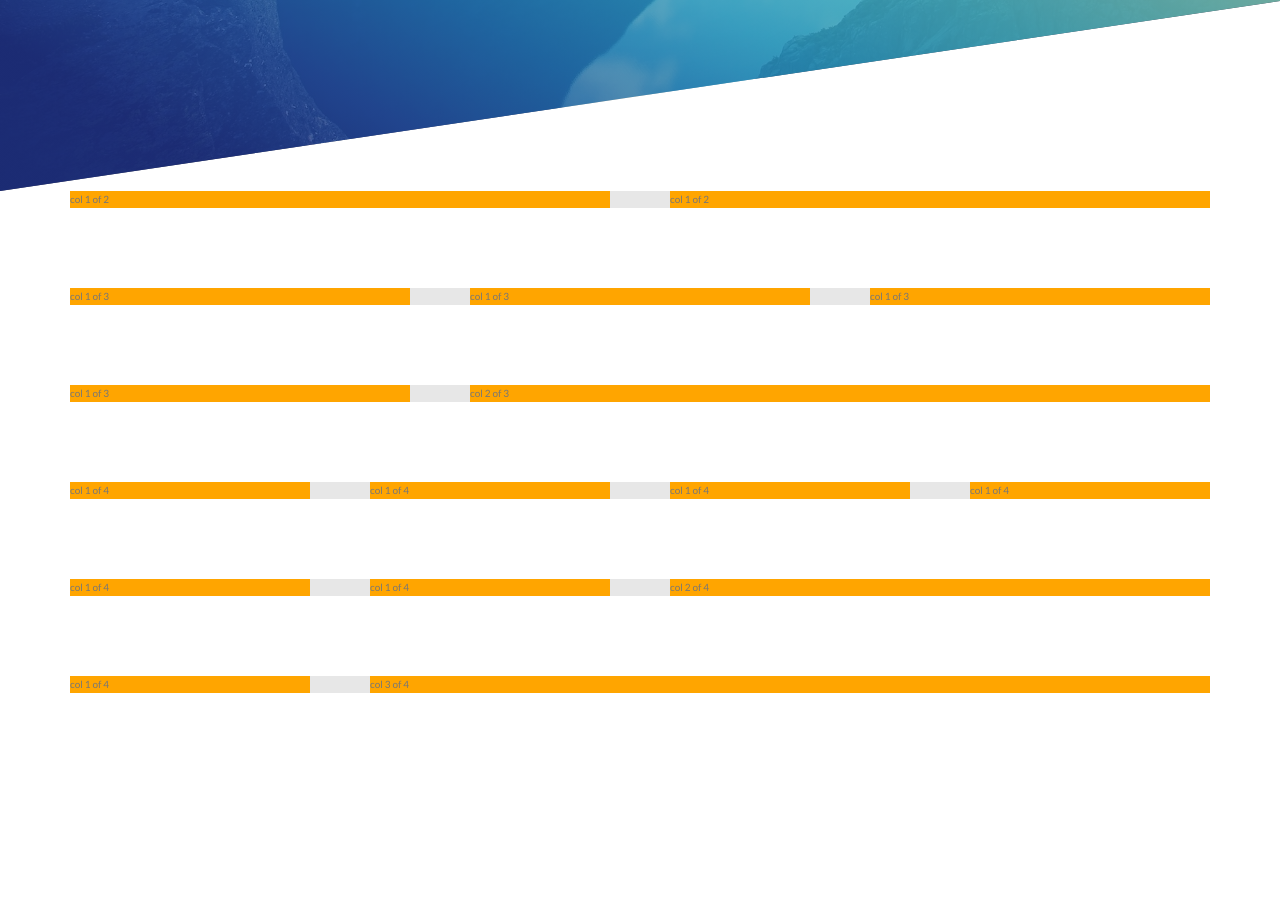
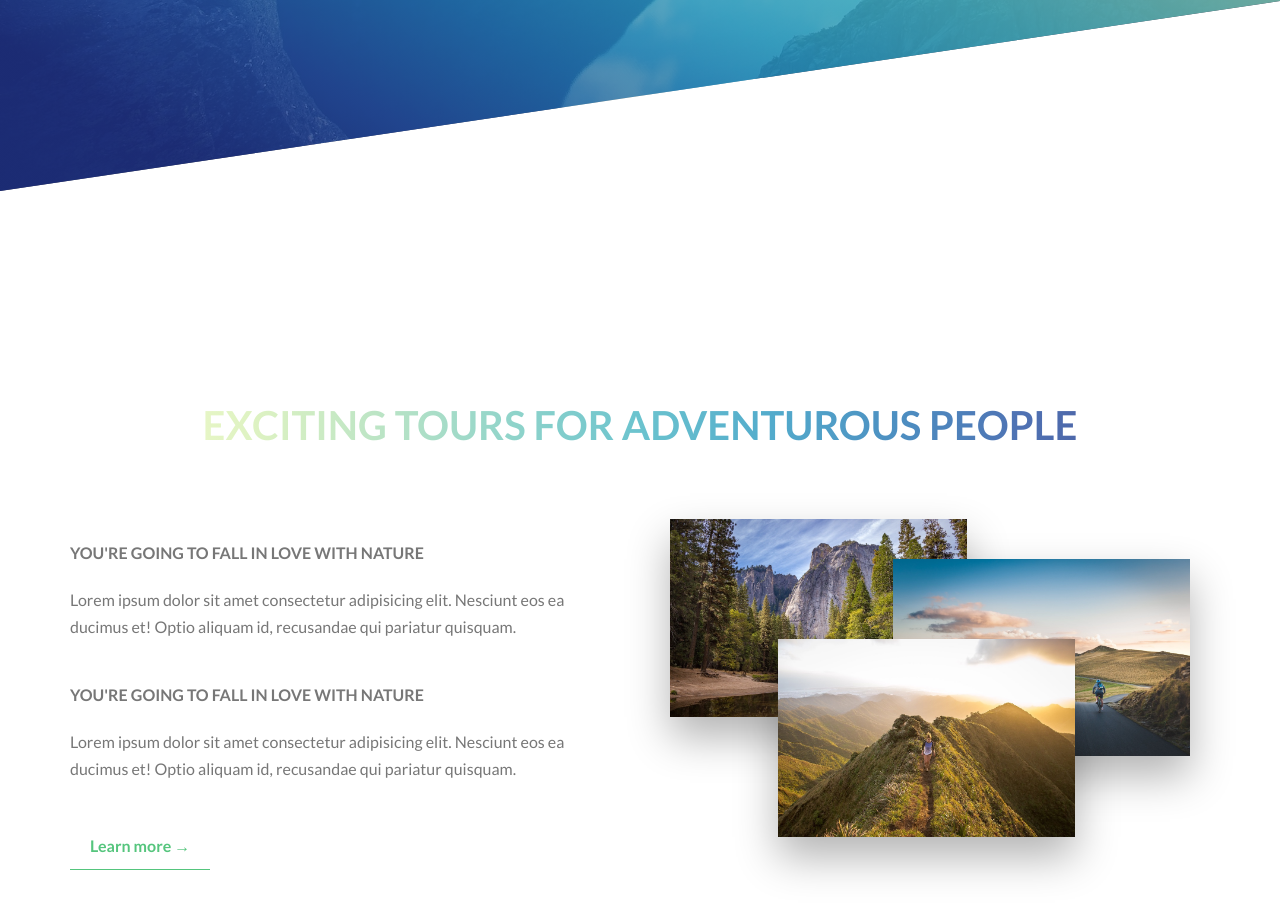
Before and after one commit to CakRosed/CakRosed.github.io, a website: page index.html in a window 1280 px wide. Shown: the part 569-1484 px from the top of the page. Before the commit the page ends 1342 px from the top, so only its background shows below. Drawn offline with Linux system fonts and the light colour scheme.

Commit message:
section about

```diff
--- a/catatanku.txt
+++ b/catatanku.txt
@@ -17,3 +17,6 @@ CATATANKU
 1.  ketika error ketika compile node-sass:
     -perhatikan report error dan cari line pada baris code yang disebutkan,
      karna terdapat error dari file tersebut sehingga tidak bisa di compile.
+
+2.  ketika nesting css tidak berhasil maka cek induk dari nesting tersebut,
+    barangkali masih belum dinestingkan dari induknya induk
--- a/index.html
+++ b/index.html
@@ -23,7 +23,31 @@
         </div>
     </header>
 
-    <section class="section-grid">
+    <main>
+        <section class="section-about">
+            <div class="text-center m-btm-lg">
+                <h2 class="header__kedua">Exciting tours for adventurous people</h2>
+            </div>
+            <div class="row">
+                    <div class="col-1-of-2">
+                        <h3 class="header__ketiga m-btm-sm">You're going to fall in love with nature</h3>
+                        <p class="paragraph">Lorem ipsum dolor sit amet consectetur adipisicing elit. Nesciunt eos ea ducimus et! Optio aliquam id, recusandae qui pariatur quisquam.</p>
+                        <h3 class="header__ketiga m-btm-sm">You're going to fall in love with nature</h3>
+                        <p class="paragraph">Lorem ipsum dolor sit amet consectetur adipisicing elit. Nesciunt eos ea ducimus et! Optio aliquam id, recusandae qui pariatur quisquam.</p>
+                        <a href="#" class="btn--text">Learn more &rarr;</a>
+                    </div>
+                    <div class="col-1-of-2">
+                        <div class="composition">
+                            <img src="img/nat-1-large.jpg" alt="photo1" class="composition__photo composition__photo--1">
+                            <img src="img/nat-2-large.jpg" alt="photo2" class="composition__photo composition__photo--2">
+                            <img src="img/nat-3-large.jpg" alt="photo3" class="composition__photo composition__photo--3">
+                        </div>
+                    </div>
+            </div>
+        </section>
+    </main>
+
+    <!-- <section class="section-grid">
         <div class="row">
             <div class="col-1-of-2">col 1 of 2</div>
             <div class="col-1-of-2">col 1 of 2</div>
@@ -52,7 +76,7 @@
             <div class="col-1-of-4">col 1 of 4</div>
             <div class="col-3-of-4">col 3 of 4</div>
         </div>
-    </section>
+    </section> -->
 
 </body>
 </html>
--- a/sass/abstract/_variables.scss
+++ b/sass/abstract/_variables.scss
@@ -12,6 +12,8 @@ $warna-text: #777;
 $warna-putih: #fff;
 $warna-hitam: #000;
 
+$green-gradient: linear-gradient(to right,rgba(255, 255, 217, 0.81), rgba(239, 249, 189, 0.8), rgba(213, 239, 179, 0.8), rgba(169, 221, 183, 0.8), rgba(116, 201, 189, 0.8), rgba(70, 180, 194, 0.8), rgba(40, 151, 191, 0.8), rgba(32, 115, 178, 0.8), rgba(35, 78, 160, 0.8), rgba(29, 49, 133, 0.8), rgba(29, 49, 133, 0.8) );
+
 // grid
 $panjang-grid: 114rem;
 $margin-vertikal:8rem;
--- a/sass/base/_typography.scss
+++ b/sass/base/_typography.scss
@@ -32,3 +32,24 @@ body{
         animation-duration: 2s;
     }
 }
+
+.header__kedua{
+    font-size: 4rem;
+    text-transform: uppercase;
+    background: $green-gradient;
+    background-clip: text;
+    -webkit-background-clip: text;
+    color: transparent;
+}
+
+.header__ketiga{
+    font-size: 1.6rem;
+    text-transform: uppercase;
+}
+
+.paragraph{
+    font-size: 1.6rem;
+    &:not(:last-child){
+        margin-bottom: 4rem;
+    }
+}
--- /dev/null
+++ b/sass/base/_utilities.scss
@@ -0,0 +1,13 @@
+.text-center{
+    text-align: center;
+}
+
+.m-btm-lg{
+    margin-bottom: 8rem;
+}
+.m-btm-md{
+    margin-bottom: 4rem;
+}
+.m-btm-sm{
+    margin-bottom: 2rem;
+}
--- a/sass/components/_button.scss
+++ b/sass/components/_button.scss
@@ -43,4 +43,24 @@
         background: #fff;
         color: #777;
     }
+    &--text{
+        font-size: 1.6rem;
+        text-decoration: none;
+        color: $medium-green;
+        display: inline-block;
+        padding: 1rem 2rem;
+        border-bottom: 1px solid $medium-green;
+        font-weight: 600;
+        transition: all .3s;
+        &:hover{
+            transform: translateY(-3px);
+            color: $warna-putih;
+            background-color: $medium-green;
+            box-shadow: 0 1rem 2rem rgba(0, 0, 0, .3);
+        }
+        &:active{
+            transform: translateY(-1px);
+            box-shadow: 0 .5rem 1rem rgba(0, 0, 0, .3);
+        }
+    }
 }
--- /dev/null
+++ b/sass/components/_composition.scss
@@ -0,0 +1,33 @@
+.composition{
+    position: relative;
+
+    &__photo{
+        width: 55%;
+        box-shadow: 0 2rem 4rem rgba($warna-hitam, .3);
+        position: absolute;
+        transition: all .2s;
+        &:hover{
+            transform: scale(1.2);
+            // outline: 1.5rem solid $medium-green;
+            // outline-offset: 2rem;
+            z-index: 10;
+        }
+        &--1{
+            top: -2rem;
+            left: 0;
+        }
+        &--2{
+            right: 2rem;
+            top: 2rem;
+        }
+        &--3{
+            top: 10rem;
+            left: 20%;
+        }
+    }
+
+    &:hover &__photo:not(:hover){
+        transform: scale(.9);
+        box-shadow: 0 1rem 2.5rem rgba($warna-hitam, .3);
+    }
+}
--- a/sass/layout/_grid.scss
+++ b/sass/layout/_grid.scss
@@ -1,13 +1,11 @@
 .row{
     width: $panjang-grid;
     margin: 0 auto;
-    background: #e7e7e7;
     margin-bottom: $margin-vertikal;
     @include clearfix;
 
     [class^="col-"]{
         float: left;
-        background: orange;
         &:not(:last-child){
             margin-right: $margin-horizontal;
         }
--- a/sass/main.scss
+++ b/sass/main.scss
@@ -2,7 +2,10 @@
 @import "abstract/mixin";
 @import "base/animation";
 @import "base/base";
+@import "base/utilities";
 @import "base/typography";
 @import "components/button";
+@import "components/composition";
 @import "layout/header";
 @import "layout/grid";
+@import "pages/home"
--- /dev/null
+++ b/sass/pages/_home.scss
@@ -0,0 +1,3 @@
+.section-about{
+    padding: 20rem 0;
+}
```
Also changed, not shown: css/style.css, sass/abstract/_mixin.scss (line endings or trailing spaces).
